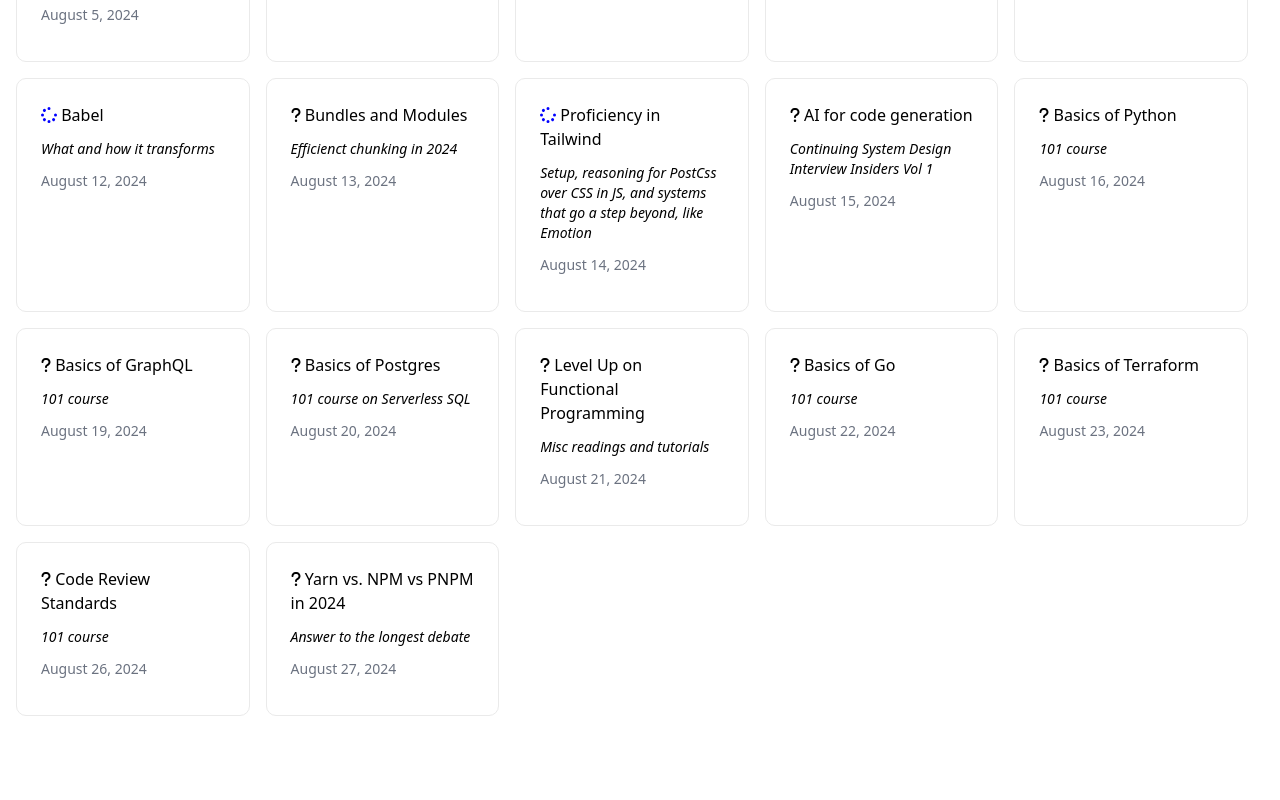
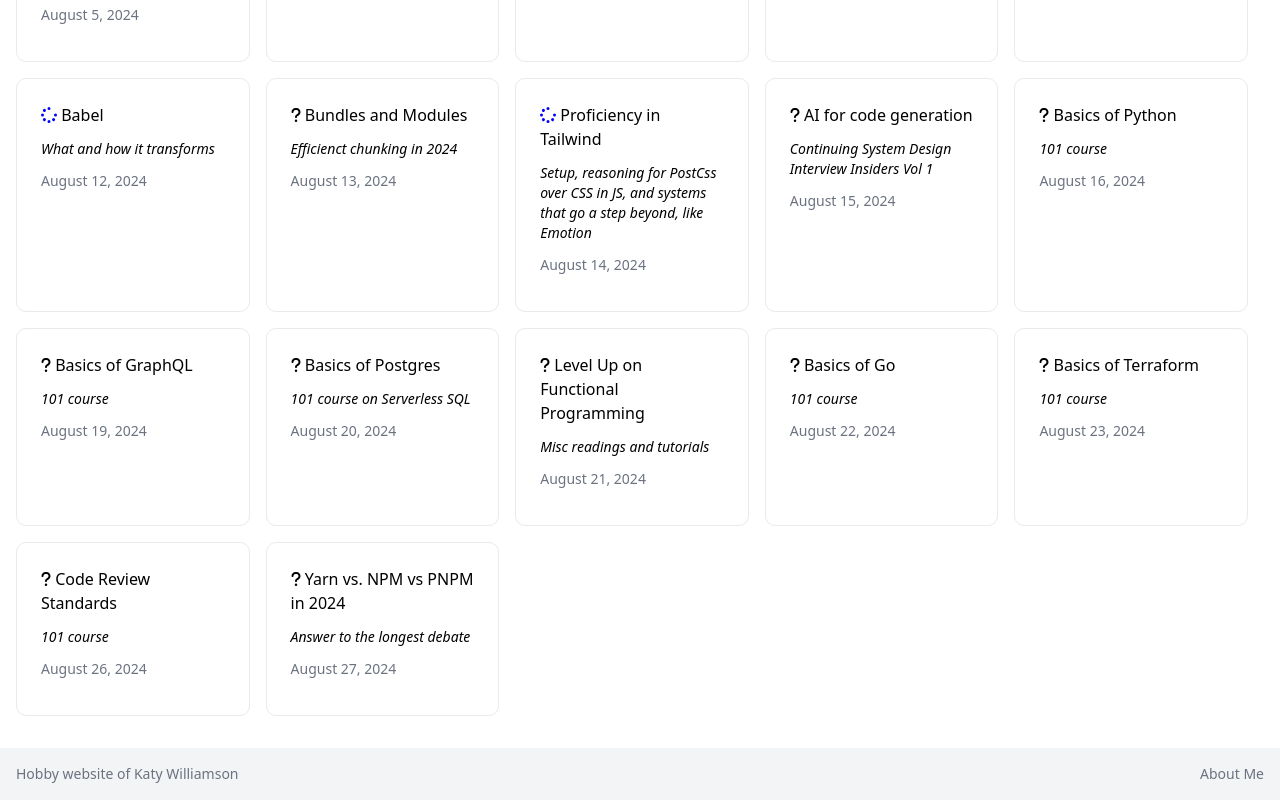
Before and after one commit to kwilliamson34/arch-upskill, a Next.js app: page / in a window 1280 px wide. Shown: the part 818-1618 px from the top of the page. Before the commit the page ends 1566 px from the top, so only its background shows below. Built offline with nearby package versions, Linux system fonts and the light colour scheme.

Commit message:
add footer

```diff
--- a/app/layout.tsx
+++ b/app/layout.tsx
@@ -3,6 +3,7 @@
 import "../styles/global.css";
 import { siteTitle } from "./constants";
 import Header from "../components/header";
+import Footer from "../components/footer";
 
 export default function Layout({ children }) {
   return (
@@ -24,9 +25,10 @@
         <meta name="twitter:card" content="summary_large_image" />
       </head>
 
-      <body>
+      <body className="flex min-h-screen flex-col">
         <Header />
         <main className="container">{children}</main>
+        <Footer />
       </body>
     </html>
   );
--- /dev/null
+++ b/components/footer.tsx
@@ -0,0 +1,16 @@
+export default function Footer() {
+  return (
+    <footer className="mt-auto w-full bg-gray-100">
+      <div className="container p-4 md:flex md:items-center md:justify-between">
+        <span className="text-sm text-gray-500 sm:text-center">
+          Hobby website of Katy Williamson
+        </span>
+        <span className="mt-3 flex flex-wrap items-center text-sm font-medium sm:mt-0">
+          <a href="/about" className="text-gray-500 no-underline">
+            About Me
+          </a>
+        </span>
+      </div>
+    </footer>
+  );
+}
```
